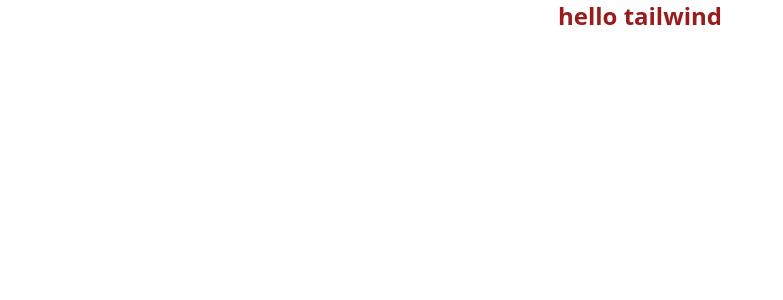
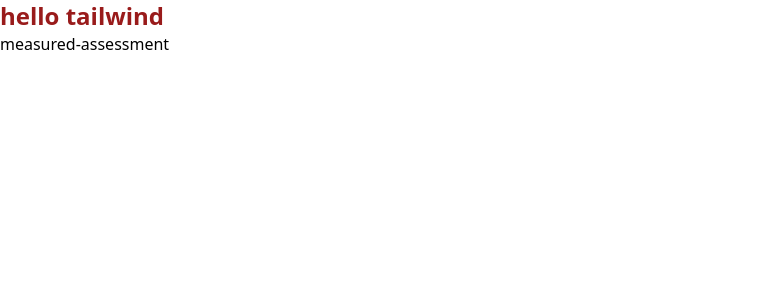
Before and after one commit to keepforever/codename-waffle-house-serenade, an Angular app: page / in a window 1280 px wide. Shown: the top 300 px of the page, without its empty margins (0-783 px from the left). Built offline with nearby package versions, Linux system fonts and the light colour scheme.

Commit message:
first commit

```diff
--- a/src/app/app.component.html
+++ b/src/app/app.component.html
@@ -1,13 +1,6 @@
-<div>
-  <h1 class="text-center text-2xl font-bold text-red-800">hello tailwind</h1>
+<div class="container mx-auto">
+  <h1 class="text-2xl font-bold text-red-800">hello tailwind</h1>
+  {{ title }}
 </div>
 
-<!-- * * * * * * * * * * * * * * * * * * * * * * * * * * * * * * * * -->
-<!-- * * * * * * * * * * * The content above * * * * * * * * * * * * -->
-<!-- * * * * * * * * * * is only a placeholder * * * * * * * * * * * -->
-<!-- * * * * * * * * * * and can be replaced.  * * * * * * * * * * * -->
-<!-- * * * * * * * * * * * * * * * * * * * * * * * * * * * * * * * * -->
-<!-- * * * * * * * * * * End of Placeholder  * * * * * * * * * * * * -->
-<!-- * * * * * * * * * * * * * * * * * * * * * * * * * * * * * * * * -->
-
 <router-outlet />
```
Also changed, not shown: 1 other file (tests, documents, lock files or other folders).
